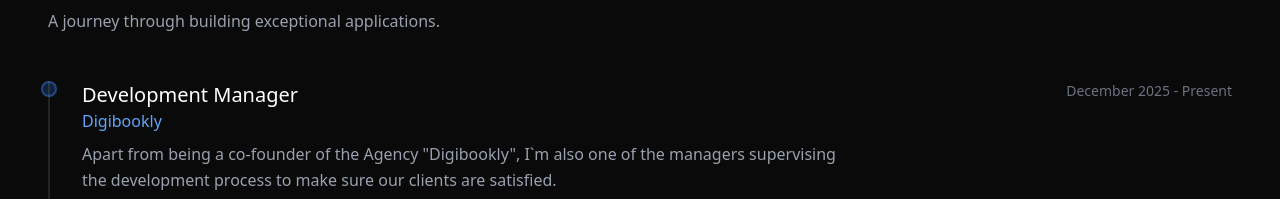
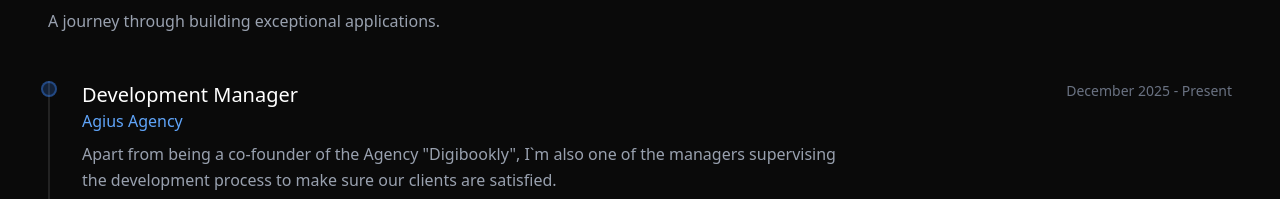
Before and after one commit to DE-TeAcH/portfolio, a React (Vite) app: page / in a window 1280 px wide. Shown: the part 1503-1702 px from the top of the page. Built offline with nearby package versions, Linux system fonts and the light colour scheme.

Commit message:
Fix Vercel asset filename casing

```diff
--- a/src/components/Experience.tsx
+++ b/src/components/Experience.tsx
@@ -18,7 +18,7 @@ interface ExperienceItem {
 const experiences: ExperienceItem[] = [
   {
     roleKey: "devManagerRole",
-    company: "Digibookly",
+    company: "Agius Agency",
     startMonth: "december",
     startYear: "2025",
     endMonth: "Present",
--- a/src/components/Portfolio.tsx
+++ b/src/components/Portfolio.tsx
@@ -8,7 +8,7 @@ import hrmImg from '../assets/HRM.png';
 import iThinkImg from '../assets/iThink.png';
 import portfolioImg from '../assets/Portolio.png';
 import uniconnectImg from '../assets/uniconnect.png';
-import AccountTechImg from '../assets/AccounTech.png';
+import AccountTechImg from '../assets/accountech.png';
 import tsManagerImg from '../assets/TS-Manager.png';
 import thoughtFlowImg from '../assets/ThoughtFlow.png';
 
--- a/src/lib/translations.ts
+++ b/src/lib/translations.ts
@@ -137,7 +137,7 @@ export const translations = {
     end: 'النهاية',
     // Experience Items
     devManagerRole: 'مدير التطوير',
-    devManagerDesc: 'بجانب أنني أحد مؤسسي وكالة "Digibookly"، أنا أيضاً أحد المديرين الذين يشرفون على عملية التطوير للتأكد من رضا عملائنا.',
+    devManagerDesc: 'بجانب أنني أحد مؤسسي وكالة "Agius Agency", أنا أيضاً أحد المديرين الذين يشرفون على عملية التطوير للتأكد من رضا عملائنا.',
     fullStackDevRole: 'مطور فول ستاك',
     fullStackDevDesc: 'تطوير تطبيقات للعملاء (المواقع الإلكترونية وتطبيقات الهواتف) وفقًا لذوقهم؛ و العمل معهم خطوة بخطوة للتأكد من رضاهم.',
     backendDevRole: 'مطور الخدمات الخلفية',
```
